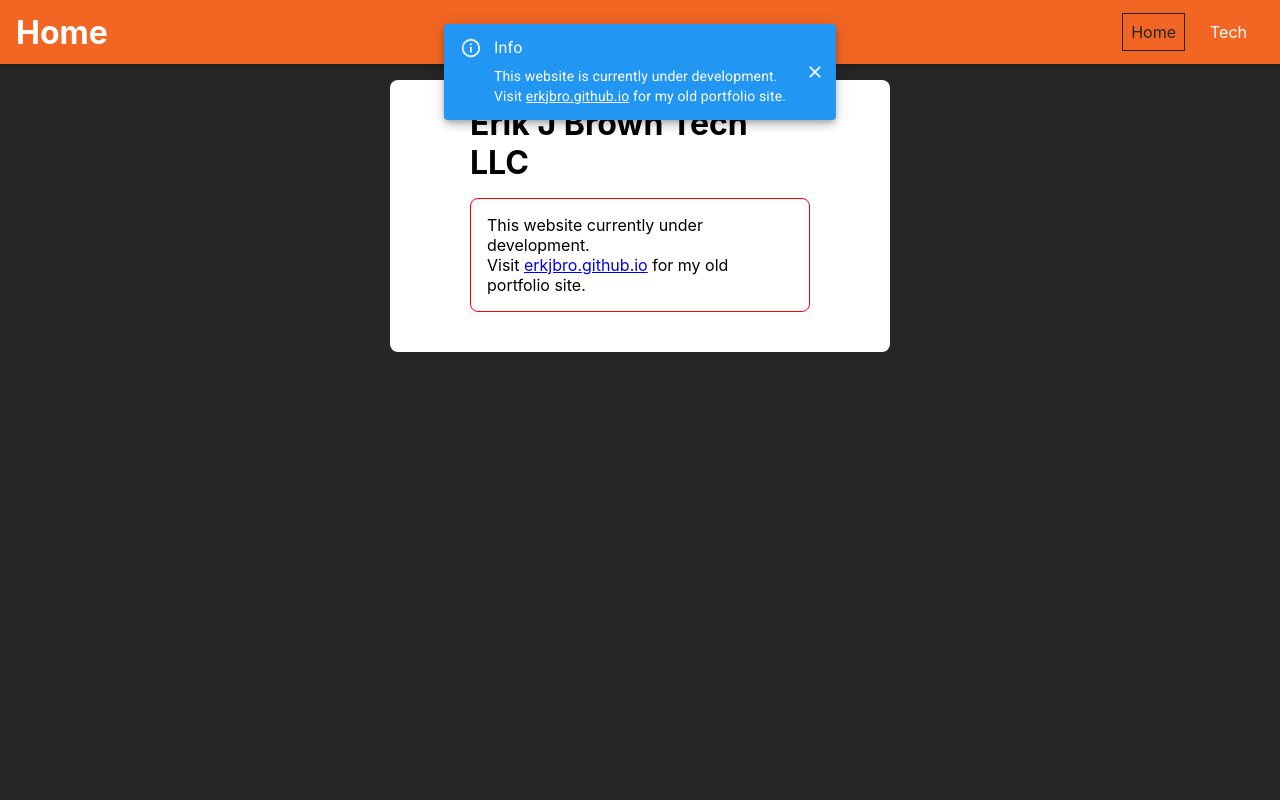
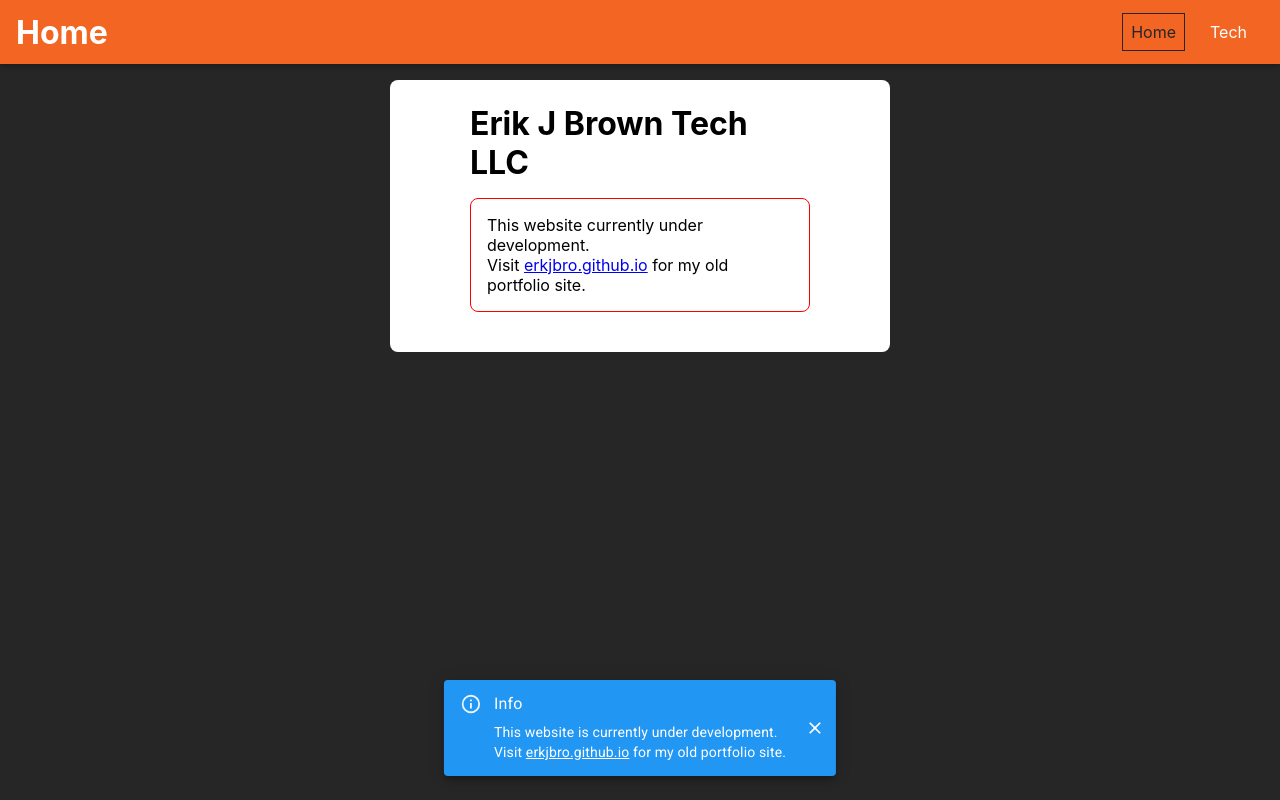
Before and after one commit to erkjbro/erkjbro-tech, a React (Create React App) app: page / in a window 1280 px wide. Built offline with nearby package versions, Linux system fonts and the light colour scheme.

Commit message:
separating ui element from app.js & reuse planning

```diff
--- a/src/App.js
+++ b/src/App.js
@@ -1,34 +1,17 @@
-import { useEffect, useState } from 'react';
 import {
   BrowserRouter as Router,
   Route,
   Redirect,
   Switch
 } from 'react-router-dom';
-import {
-  Snackbar
-} from '@material-ui/core';
-import {
-  Alert,
-  AlertTitle
-} from '@material-ui/lab';
 
 import MainNavigation from './components/Navigation/MainNavigation/MainNavigation';
+import SiteAlert from './components/UIElements/SiteAlert/SiteAlert';
 import Home from './pages/Home/Home';
 import Tech from './pages/Tech/Tech';
 import './App.scss';
 
 const App = () => {
-  const [open, setOpen] = useState(false);
-
-  useEffect(() => {
-    setTimeout(() => {
-      setOpen(true);
-    }, 2000);
-  }, []);
-
-  const handleClose = () => setOpen(false);
-
   let routes;
 
   routes = (
@@ -49,31 +32,13 @@ const App = () => {
       <main>
         {routes}
       </main>
-      <Snackbar
-        anchorOrigin={{
-          vertical: 'top',
-          horizontal: 'center'
-        }}
-        open={open}
-        onClose={handleClose}
-      >
-        <Alert
-          elevation={6}
-          variant="filled"
-          onClose={handleClose}
-          severity="info"
-        >
-          <AlertTitle>Info</AlertTitle>
-          This website is currently under development.
-          <br/>
-          Visit <a
-            href="https://erkjbro.github.io/"
-            style={{
-              color: 'white'
-            }}
-          >erkjbro.github.io</a> for my old portfolio site.
-        </Alert>
-      </Snackbar>
+      <SiteAlert>
+        This website is currently under development. <br />
+        Visit <a
+        href="https://erkjbro.github.io/"
+        style={{ color: 'white' }}
+        >erkjbro.github.io</a> for my old portfolio site.
+      </SiteAlert>
     </Router>
   );
 };
--- /dev/null
+++ b/src/components/UIElements/SiteAlert/SiteAlert.js
@@ -0,0 +1,41 @@
+import { useEffect, useState } from 'react';
+import { Snackbar } from '@material-ui/core';
+import { Alert, AlertTitle } from '@material-ui/lab';
+
+// Needs work to be configurable with props.
+const SiteAlert = (props) => {
+  const [open, setOpen] = useState(false);
+
+  const handleOpen = () => setOpen(true);
+  const handleClose = () => setOpen(false);
+
+  useEffect(() => {
+    setTimeout(() => {
+      handleOpen();
+    }, 2000);
+  }, []);
+
+  return (
+    <Snackbar
+      anchorOrigin={{
+        vertical: 'bottom',
+        horizontal: 'center'
+      }}
+      autoHideDuration={6000}
+      open={open}
+      onClose={handleClose}
+    >
+      <Alert
+        elevation={6}
+        variant="filled"
+        onClose={handleClose}
+        severity="info"
+      >
+        <AlertTitle>Info</AlertTitle>
+        {props.children}
+      </Alert>
+    </Snackbar>
+  );
+};
+
+export default SiteAlert;
```
